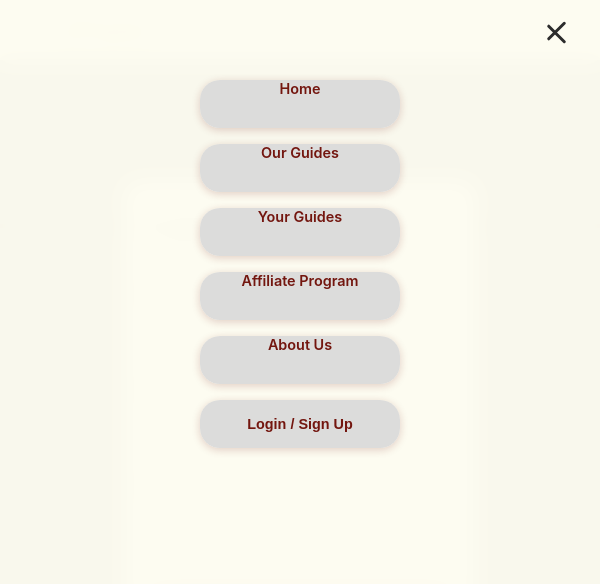
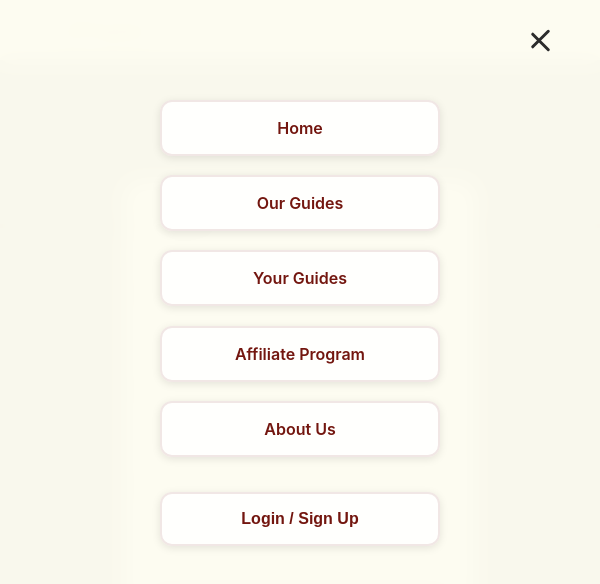
Before and after one commit to rafay121ai/hatchepk1, a React (Create React App) app: page /checkout in a window 600 px wide. Both pictures are taken after a click on the button "Toggle navigation menu". Shown: the top 584 px of the page. Built offline with nearby package versions, Linux system fonts and the light colour scheme; no server answers; the database is empty.

Commit message:
Add environment variable debugging and .vercelignore

```diff
--- a/src/App.css
+++ b/src/App.css
@@ -405,139 +405,6 @@ body {
     transform: translateY(-50%);
   }
 
-  /* Hide desktop menu - closed state */
-  .menu ul.nav-links:not(.nav-open) {
-    display: none !important;
-    visibility: hidden !important;
-    opacity: 0 !important;
-  }
-
-  /* Show hamburger button */
-  .mobile-menu-btn {
-    display: flex;
-  }
-
-  /* Mobile Menu Styles - OPEN STATE */
-  .menu ul.nav-links.nav-open {
-    position: fixed !important;
-    top: 0 !important;
-    left: 0 !important;
-    width: 100% !important;
-    height: 100vh !important;
-    background: rgba(255, 252, 224, 0.98) !important;
-    backdrop-filter: blur(10px) !important;
-    display: flex !important;
-    visibility: visible !important;
-    opacity: 1 !important;
-    flex-direction: column !important;
-    justify-content: flex-start !important;
-    align-items: center !important;
-    gap: 0.5rem !important;
-    z-index: 9999 !important;
-    list-style: none !important;
-    padding: 2rem 1rem !important;
-    padding-top: 80px !important;
-    margin: 0 !important;
-    overflow: hidden !important;
-    -ms-overflow-style: none !important;
-    scrollbar-width: none !important;
-    transition: none !important;
-  }
-
-  /* Hide scrollbar for mobile menu */
-  .nav-links.nav-open::-webkit-scrollbar {
-    display: none;
-  }
-
-  .nav-links.nav-open li {
-    margin: 0;
-    padding: 0;
-    height: 80px;
-  }
-
-  .nav-links.nav-open li a,
-  .nav-links.nav-open .auth-btn {
-    font-size: 0.9rem;
-    font-weight: 600;
-    color: #73160f;
-    text-decoration: none;
-    display: block;
-    padding: 0.2rem 0.6rem;
-    transition: all 0.3s ease;
-    background: rgba(253, 250, 223, 0.95);
-    border: none;
-    border-radius: 6px;
-    cursor: pointer;
-    width: fit-content;
-    margin: 0 auto;
-    min-width: 60px;
-    text-align: center;
-    height: 20px;
-  }
-
-  .nav-links.nav-open li a:hover,
-  .nav-links.nav-open .auth-btn:hover {
-    color: rgb(255, 249, 209);
-    background: #73160f;
-    transform: translateY(-2px);
-    box-shadow: 0 4px 12px rgba(115, 22, 15, 0.3);
-  }
-
-  /* User menu in mobile */
-  .nav-links.nav-open .user-menu {
-    position: relative;
-  }
-
-  .nav-links.nav-open .user-icon-btn {
-    background: none;
-    border: none;
-    cursor: pointer;
-    padding: 0.5rem;
-    color: #2c2c2c;
-    display: flex;
-    align-items: center;
-    justify-content: center;
-  }
-
-  .nav-links.nav-open .user-dropdown {
-    position: static;
-    background: transparent;
-    box-shadow: none;
-    border: none;
-    padding: 0.5rem 0 0 0;
-    margin-top: 0.5rem;
-    display: flex;
-    flex-direction: column;
-    gap: 0.5rem;
-    min-width: auto;
-  }
-
-  .nav-links.nav-open .user-dropdown .dropdown-item {
-    font-size: 1.1rem;
-    padding: 0.5rem 1rem;
-    background: transparent;
-    border: none;
-    color: #2c2c2c;
-    cursor: pointer;
-    text-align: center;
-  }
-
-  .nav-links.nav-open .user-dropdown .user-info {
-    font-size: 0.9rem;
-    color: #666;
-  }
-
-  .nav-links.nav-open .user-dropdown .logout-btn:hover {
-    color: #73160f;
-  }
-
-  .mobile-menu-btn.active {
-    position: fixed;
-    top: 1.2rem;
-    right: 2rem;
-    z-index: 10000;
-  }
-
   .footer-content {
     flex-direction: column;
     gap: 2.5rem;
@@ -564,35 +431,32 @@ body {
     max-height: 60px;
   }
 
-  /* FIX: Changed from left: -45px to left: 0 */
   .logo-container {
     height: 40px;
     width: 200px;
     justify-content: flex-start;
     margin-left: 0;
     position: relative;
-    left: 0; /* ⭐ CHANGED FROM -45px */
+    left: 0;
   }
 
-  /* FIX: Changed from height: 250px to 180px, left: -18px to 0 */
   .logo {
-    height: 180px; /* ⭐ CHANGED FROM 250px */
-    left: 0; /* ⭐ CHANGED FROM -18px */
+    height: 180px;
+    left: 0;
     transform: translateY(-50%);
   }
 
-  /* NEW: Prevent horizontal overflow */
+  /* Prevent horizontal overflow */
   .navbar {
     overflow-x: hidden;
-    -ms-overflow-style: none;  /* IE and Edge */
-    scrollbar-width: none;  /* Firefox */
+    -ms-overflow-style: none;
+    scrollbar-width: none;
   }
 
   .navbar::-webkit-scrollbar {
     display: none;
   }
 
-  /* Hide scrollbars on navbar elements */
   .logo-container::-webkit-scrollbar,
   .mobile-menu-btn::-webkit-scrollbar {
     display: none;
@@ -603,156 +467,6 @@ body {
     -ms-overflow-style: none;
     scrollbar-width: none;
     overflow: hidden;
-  }
-
-  /* NEW: Ensure menu button is visible */
-  .mobile-menu-btn {
-    display: flex;
-    margin-left: auto;
-    flex-shrink: 0;
-  }
-
-  /* Hide desktop menu - closed state */
-  .menu ul.nav-links:not(.nav-open) {
-    display: none !important;
-    visibility: hidden !important;
-    opacity: 0 !important;
-  }
-
-  /* Show hamburger button */
-  .mobile-menu-btn {
-    display: flex;
-  }
-
-  /* FIX: Enhanced mobile menu with better spacing - OPEN STATE */
-  .menu ul.nav-links.nav-open {
-    position: fixed !important;
-    top: 0 !important;
-    left: 0 !important;
-    width: 100% !important;
-    height: 100vh !important;
-    background: rgba(253, 252, 241, 0.98) !important;
-    backdrop-filter: blur(10px) !important;
-    display: flex !important;
-    visibility: visible !important;
-    opacity: 1 !important;
-    flex-direction: column !important;
-    justify-content: flex-start !important;
-    align-items: center !important;
-    gap: 1rem !important;
-    z-index: 9999 !important;
-    list-style: none !important;
-    padding: 2rem 1rem !important;
-    padding-top: 80px !important;
-    margin: 0 !important;
-    overflow: hidden !important;
-    -ms-overflow-style: none !important;
-    scrollbar-width: none !important;
-    transition: none !important;
-  }
-
-  /* Hide scrollbar for mobile menu */
-  .nav-links.nav-open::-webkit-scrollbar {
-    display: none;
-  }
-
-  .nav-links.nav-open li {
-    margin: 0;
-    padding: 0;
-    width: 100%;
-    max-width: 200px; /* ⭐ NEW: Constrain width */
-  }
-
-  /* FIX: Larger tap targets for accessibility */
-  .nav-links.nav-open li a,
-  .nav-links.nav-open .auth-btn {
-    font-size: 0.9rem;
-    font-weight: 600;
-    color: #73160f;
-    text-decoration: none;
-    display: block;
-    padding: 0.8rem 1.5rem; /* ⭐ INCREASED padding */
-    transition: all 0.3s ease;
-    background: rgba(219, 219, 219, 0.95);
-    border: none;
-    border-radius: 20px;
-    cursor: pointer;
-    width: 100%;
-    min-height: 48px; /* ⭐ NEW: WCAG compliant */
-    text-align: center;
-    box-sizing: border-box;
-    box-shadow: 0 2px 8px rgba(115, 22, 15, 0.2);
-  }
-
-  .nav-links.nav-open li a:hover,
-  .nav-links.nav-open .auth-btn:hover {
-    color: rgb(255, 249, 209);
-    background: #73160f;
-    transform: translateY(-2px);
-    box-shadow: 0 4px 12px rgba(115, 22, 15, 0.3);
-  }
-
-  /* User menu in mobile */
-  .nav-links.nav-open .user-menu {
-    position: relative;
-    width: 100%;
-    max-width: 200px;
-  }
-
-  .nav-links.nav-open .user-icon-btn {
-    background: #73160f;
-    border: none;
-    cursor: pointer;
-    padding: 0.8rem;
-    color: white;
-    display: flex;
-    align-items: center;
-    justify-content: center;
-    border-radius: 8px;
-    width: 100%;
-    min-height: 48px; /* ⭐ NEW: WCAG compliant */
-  }
-
-  .nav-links.nav-open .user-dropdown {
-    position: static;
-    background: transparent;
-    box-shadow: none;
-    border: none;
-    padding: 0.5rem 0 0 0;
-    margin-top: 0.5rem;
-    display: flex;
-    flex-direction: column;
-    gap: 0.5rem;
-    min-width: auto;
-  }
-
-  .nav-links.nav-open .user-dropdown .dropdown-item {
-    font-size: 0.9rem;
-    padding: 0.8rem 1rem;
-    background: rgba(253, 252, 241, 0.95);
-    border: none;
-    color: #2c2c2c;
-    cursor: pointer;
-    text-align: center;
-    border-radius: 8px;
-    min-height: 48px; /* ⭐ NEW: WCAG compliant */
-  }
-
-  .nav-links.nav-open .user-dropdown .user-info {
-    font-size: 0.85rem;
-    color: #666;
-  }
-
-  .nav-links.nav-open .user-dropdown .logout-btn:hover {
-    color: #ffffff;
-    background: #d32f2f;
-  }
-
-  .mobile-menu-btn.active {
-    position: fixed;
-    top: 1rem;
-    right: 1rem;
-    z-index: 10000;
   }
 
   .footer-content {
@@ -781,20 +495,15 @@ body {
     max-height: 55px;
   }
 
-  /* FIX: Same fixes as above */
   .logo-container {
     height: 35px;
     width: 160px;
-    left: 0; /* ⭐ CHANGED FROM -50px */
+    left: 0;
   }
 
   .logo {
-    height: 160px; /* ⭐ CHANGED FROM 250px */
-    left: 0; /* ⭐ CHANGED FROM -20px */
-  }
-
-  .nav-links.nav-open li {
-    max-width: 180px;
+    height: 160px;
+    left: 0;
   }
 }
 
@@ -813,11 +522,219 @@ html, body {
   box-sizing: border-box;
 }
 
-/* NEW: Improve tap targets on all buttons (mobile) */
+/* ============================================
+   MOBILE MENU FIX
+   ============================================ */
 @media (max-width: 768px) {
+  .mobile-menu-btn {
+    display: flex !important;
+    flex-direction: column;
+    gap: 4px;
+    background: none;
+    border: none;
+    cursor: pointer;
+    padding: 8px;
+    flex-shrink: 0;
+    z-index: 10001;
+    position: relative;
+  }
+
+  .hamburger-line {
+    width: 25px;
+    height: 3px;
+    background: #2c2c2c;
+    transition: all 0.3s ease;
+    border-radius: 2px;
+  }
+
+  /* Hamburger animation when open */
+  .mobile-menu-btn.active .hamburger-line:nth-child(1) {
+    transform: rotate(45deg) translate(6px, 6px);
+  }
+
+  .mobile-menu-btn.active .hamburger-line:nth-child(2) {
+    opacity: 0;
+  }
+
+  .mobile-menu-btn.active .hamburger-line:nth-child(3) {
+    transform: rotate(-45deg) translate(6px, -6px);
+  }
+
+  /* Position hamburger when menu is open */
+  .mobile-menu-btn.active {
+    position: fixed;
+    top: 1.2rem;
+    right: 1.5rem;
+    z-index: 10001;
+  }
+
+  /* HIDE desktop menu by default */
+  .menu ul.nav-links {
+    display: none !important;
+  }
+
+  /* SHOW mobile menu when open */
+  .menu ul.nav-links.nav-open {
+    position: fixed !important;
+    top: 0 !important;
+    left: 0 !important;
+    width: 100vw !important;
+    height: 100vh !important;
+    background: rgba(253, 252, 241, 0.98) !important;
+    backdrop-filter: blur(10px) !important;
+    display: flex !important;
+    flex-direction: column !important;
+    justify-content: flex-start !important;
+    align-items: center !important;
+    gap: 1.2rem !important;
+    z-index: 10000 !important;
+    list-style: none !important;
+    padding: 100px 2rem 2rem 2rem !important;
+    margin: 0 !important;
+    overflow-y: auto !important;
+    -webkit-overflow-scrolling: touch !important;
+  }
+
+  /* Individual menu items */
+  .nav-links.nav-open li {
+    width: 100%;
+    max-width: 280px;
+    margin: 0;
+    padding: 0;
+  }
+
+  /* Menu links styling */
+  .nav-links.nav-open li a,
+  .nav-links.nav-open .auth-btn {
+    display: block !important;
+    width: 100%;
+    padding: 1rem 1.5rem !important;
+    font-size: 1rem;
+    font-weight: 600;
+    color: #73160f;
+    text-decoration: none;
+    text-align: center;
+    background: rgba(255, 255, 255, 0.9);
+    border: 2px solid rgba(115, 22, 15, 0.1);
+    border-radius: 12px;
+    cursor: pointer;
+    transition: all 0.3s ease;
+    box-shadow: 0 2px 8px rgba(0, 0, 0, 0.1);
+  }
+
+  .nav-links.nav-open li a:hover,
+  .nav-links.nav-open .auth-btn:hover {
+    background: #73160f;
+    color: white;
+    transform: translateY(-2px);
+    box-shadow: 0 4px 12px rgba(115, 22, 15, 0.3);
+  }
+
+  /* User menu in mobile */
+  .nav-links.nav-open .user-menu {
+    width: 100%;
+    max-width: 280px;
+    position: relative;
+    display: flex;
+    flex-direction: column;
+    gap: 0.5rem;
+  }
+
+  .nav-links.nav-open .user-icon-btn {
+    width: 100%;
+    padding: 1rem;
+    background: #73160f;
+    color: white;
+    border: none;
+    border-radius: 12px;
+    cursor: pointer;
+    font-size: 1rem;
+    font-weight: 600;
+    display: flex;
+    align-items: center;
+    justify-content: center;
+    gap: 0.5rem;
+  }
+
+  /* Dropdown in mobile menu */
+  .nav-links.nav-open .user-dropdown {
+    position: static !important;
+    background: transparent !important;
+    box-shadow: none !important;
+    border: none !important;
+    padding: 0 !important;
+    margin: 0 !important;
+    display: flex;
+    flex-direction: column;
+    gap: 0.5rem;
+    width: 100%;
+  }
+
+  .nav-links.nav-open .user-dropdown .dropdown-item {
+    width: 100%;
+    padding: 1rem;
+    background: rgba(255, 255, 255, 0.9);
+    border: 2px solid rgba(115, 22, 15, 0.1);
+    border-radius: 12px;
+    text-align: center;
+    color: #2c2c2c;
+    font-size: 1rem;
+    cursor: pointer;
+  }
+
+  .nav-links.nav-open .user-dropdown .dropdown-item:hover {
+    background: #f5f5f5;
+  }
+
+  .nav-links.nav-open .user-dropdown .logout-btn {
+    background: #d32f2f !important;
+    color: white !important;
+    padding: 1rem;
+    border-radius: 12px;
+  }
+
+  .nav-links.nav-open .user-dropdown .logout-btn:hover {
+    background: #b71c1c !important;
+  }
+
+  /* Improve tap targets */
   button, .btn, a.btn {
     min-height: 48px;
     min-width: 48px;
+  }
+}
+
+/* Tablet adjustments (481px - 768px) */
+@media (min-width: 481px) and (max-width: 768px) {
+  .mobile-menu-btn.active {
+    top: 1.5rem;
+    right: 2rem;
+  }
+
+  .nav-links.nav-open {
+    padding-top: 90px !important;
+  }
+}
+
+/* Small mobile adjustments (max 480px) */
+@media (max-width: 480px) {
+  .mobile-menu-btn.active {
+    top: 1rem;
+    right: 1rem;
+  }
+
+  .nav-links.nav-open {
+    padding: 80px 1.5rem 2rem 1.5rem !important;
+  }
+
+  .nav-links.nav-open li {
+    max-width: 260px;
+  }
+
+  .nav-links.nav-open li a,
+  .nav-links.nav-open .auth-btn {
+    font-size: 0.95rem;
+    padding: 0.9rem 1.2rem !important;
   }
 }
 
--- a/src/App.js
+++ b/src/App.js
@@ -14,13 +14,11 @@ import { testSupabaseConnection } from './supabaseTest';
 import { initializeReferralTracking } from './referralUtils';
 import { AuthProvider } from './AuthContext';
 import { initializeDatabase } from './databaseUtils';
-// import { testDatabaseAccess } from './debugDatabase';
 import ProtectedRoute from './ProtectedRoute';
 import Navigation from './Navigation';
 import DatabaseTest from './DatabaseTest';
 import Policies from './Policies';
 import ErrorBoundary from './components/ErrorBoundary';
-// Using public folder - no import needed, just use the path
 
 // Google Analytics
 const GA_TRACKING_ID = 'G-M8M2WM9PVN';
@@ -78,13 +76,28 @@ function ScrollToTop() {
 
 function App() {
   const [isMenuOpen, setIsMenuOpen] = useState(false);
+  const location = useLocation();
 
+  // Enhanced toggle with body scroll lock
   const toggleMenu = () => {
-    setIsMenuOpen(!isMenuOpen);
+    const newState = !isMenuOpen;
+    setIsMenuOpen(newState);
+
+    // Lock/unlock body scroll
+    if (newState) {
+      document.body.style.overflow = 'hidden';
+      document.body.style.height = '100vh';
+    } else {
+      document.body.style.overflow = 'unset';
+      document.body.style.height = 'auto';
+    }
   };
 
+  // Close menu function
   const closeMenu = () => {
     setIsMenuOpen(false);
+    document.body.style.overflow = 'unset';
+    document.body.style.height = 'auto';
   };
 
   // Initialize referral tracking, test Supabase connection, and initialize database
@@ -98,19 +111,26 @@ function App() {
       console.log('Referral tracking initialized with ID:', referralId);
     }
 
-
     // Test Supabase connection and initialize database
     const runTests = async () => {
       await testSupabaseConnection();
       await initializeDatabase();
     };
     runTests();
+
+    // Cleanup: ensure body scroll is reset on unmount
+    return () => {
+      document.body.style.overflow = 'unset';
+      document.body.style.height = 'auto';
+    };
   }, []);
 
+  // Close menu on route change
+  useEffect(() => {
+    closeMenu();
+  }, [location.pathname]);
+
   return (
-    <AuthProvider>
-      <Router>
-        <ScrollToTop />
     <div className="App">
       {/* Navigation Bar */}
       <Navigation
@@ -180,9 +200,18 @@ function App() {
         </div>
       </footer>
     </div>
+  );
+}
+
+// Wrap App with Router and AuthProvider
+function AppWrapper() {
+  return (
+    <AuthProvider>
+      <Router>
+        <App />
       </Router>
     </AuthProvider>
   );
 }
 
-export default App;
+export default AppWrapper;
--- a/src/Navigation.js
+++ b/src/Navigation.js
@@ -91,18 +91,43 @@ function Navigation({ isMenuOpen, toggleMenu, closeMenu }) {
     <>
       <header className="navbar">
         <div className="logo-container">
-          <Link to="/">
+          <Link to="/" onClick={closeMenu}>
             <img src="/HATCHE800.png" alt="Hatche Logo" className="logo" />
           </Link>
         </div>
 
+        {/* Mobile Menu Button - OUTSIDE nav for better control */}
+        <button
+          className={`mobile-menu-btn ${isMenuOpen ? 'active' : ''}`}
+          onClick={toggleMenu}
+          aria-label="Toggle navigation menu"
+          aria-expanded={isMenuOpen}
+        >
+          <span className="hamburger-line"></span>
+          <span className="hamburger-line"></span>
+          <span className="hamburger-line"></span>
+        </button>
+
+        {/* Navigation Menu */}
         <nav className="menu">
           <ul className={`nav-links ${isMenuOpen ? 'nav-open' : ''}`}>
-            <li><Link to="/" onClick={closeMenu}>Home</Link></li>
-            <li><Link to="/our-guides" onClick={closeMenu}>Our Guides</Link></li>
-            <li><Link to="/your-guides" onClick={closeMenu}>Your Guides</Link></li>
-            <li><Link to="/affiliate-program" onClick={closeMenu}>Affiliate Program</Link></li>
-            <li><Link to="/about-us" onClick={closeMenu}>About Us</Link></li>
+            <li>
+              <Link to="/" onClick={closeMenu}>Home</Link>
+            </li>
+            <li>
+              <Link to="/our-guides" onClick={closeMenu}>Our Guides</Link>
+            </li>
+            <li>
+              <Link to="/your-guides" onClick={closeMenu}>Your Guides</Link>
+            </li>
+            <li>
+              <Link to="/affiliate-program" onClick={closeMenu}>Affiliate Program</Link>
+            </li>
+            <li>
+              <Link to="/about-us" onClick={closeMenu}>About Us</Link>
+            </li>
+
+            {/* User Authentication Section */}
             {user ? (
               <li>
                 <div className="user-menu" ref={userMenuRef}>
@@ -111,6 +136,7 @@ function Navigation({ isMenuOpen, toggleMenu, closeMenu }) {
                     onClick={handleUserIconClick}
                     aria-expanded={showUserDropdown}
                     aria-haspopup="true"
+                    aria-label="User menu"
                   >
                     <svg width="24" height="24" viewBox="0 0 24 24" fill="none" xmlns="http://www.w3.org/2000/svg">
                       <path d="M12 12C14.7614 12 17 9.76142 17 7C17 4.23858 14.7614 2 12 2C9.23858 2 7 4.23858 7 7C7 9.76142 9.23858 12 12 12Z" fill="currentColor"/>
@@ -146,25 +172,17 @@ function Navigation({ isMenuOpen, toggleMenu, closeMenu }) {
                 <button
                   className="auth-btn"
                   onClick={handleAuthClick}
-                  style={{
-                    position: 'relative',
-                    zIndex: 1000,
-                    pointerEvents: 'auto'
-                  }}
+                  aria-label="Login or Sign Up"
                 >
                   Login / Sign Up
                 </button>
               </li>
             )}
           </ul>
-          <button className={`mobile-menu-btn ${isMenuOpen ? 'active' : ''}`} onClick={toggleMenu}>
-            <span className="hamburger-line"></span>
-            <span className="hamburger-line"></span>
-            <span className="hamburger-line"></span>
-          </button>
         </nav>
       </header>
 
+      {/* Auth Modal */}
       {showAuth && (
         <Auth
           onLogin={handleCloseAuth}
```
Lines whose indentation alone changed are shown as unchanged.
